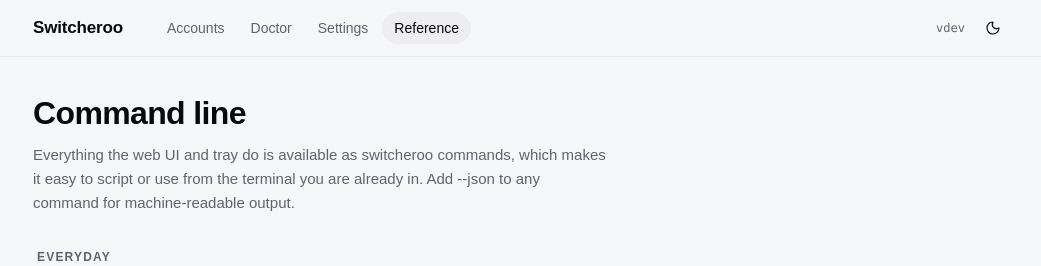
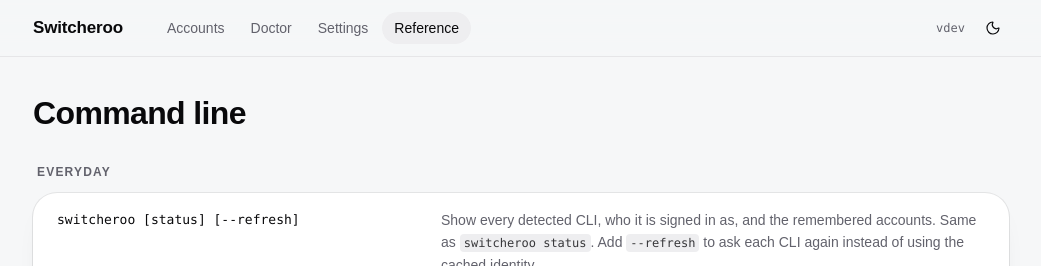
Before and after one commit to FTCHD/switcheroo, a React (Vite) app in the folder web/: page /reference in a window 1280 px wide. Shown: the top 266 px of the page, without its empty margins (119-1160 px from the left). Built offline with nearby package versions, Linux system fonts and the light colour scheme; no server answers.

Commit message:
web: drop the Reference page subtitle

```diff
--- a/web/src/routes/cli/Cli.tsx
+++ b/web/src/routes/cli/Cli.tsx
@@ -17,10 +17,7 @@
 
     return (
         <>
-            <PageHeader
-                title="Command line"
-                description="Everything the web UI and tray do is available as switcheroo commands, which makes it easy to script or use from the terminal you are already in. Add --json to any command for machine-readable output."
-            />
+            <PageHeader title="Command line" />
 
             <Panel eyebrow="Everyday">
                 <CommandRow command="switcheroo [status] [--refresh]">
```
